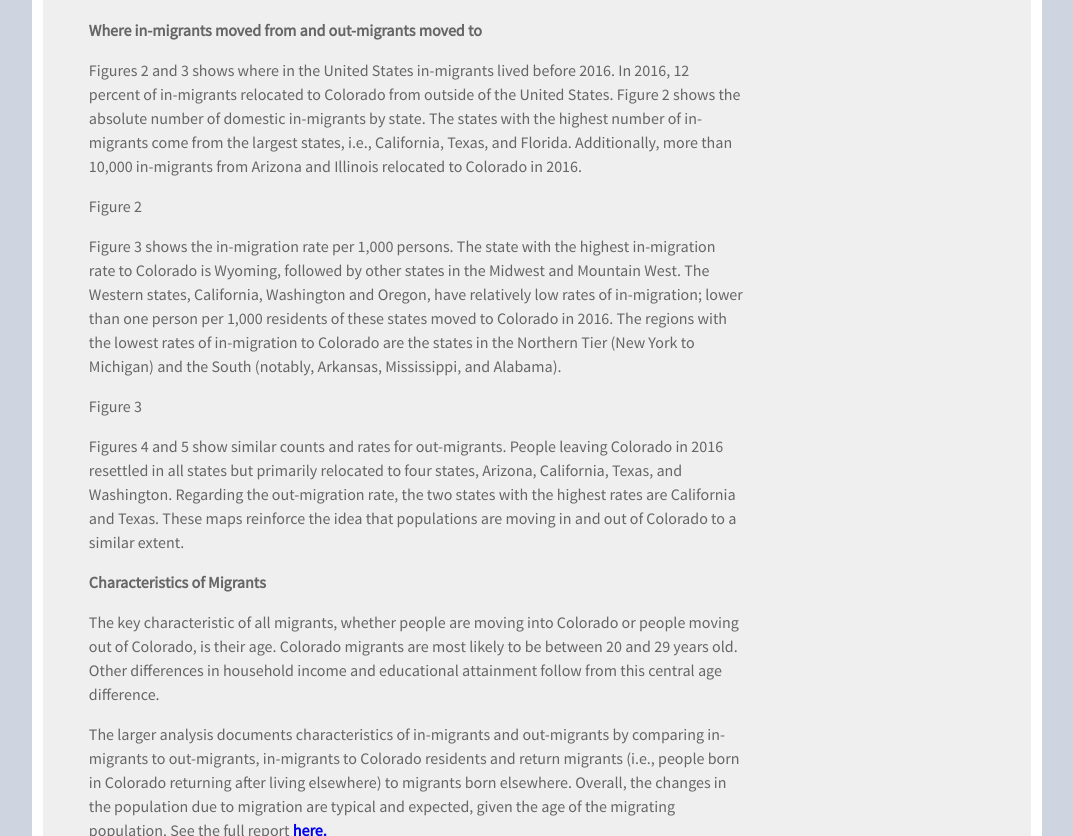
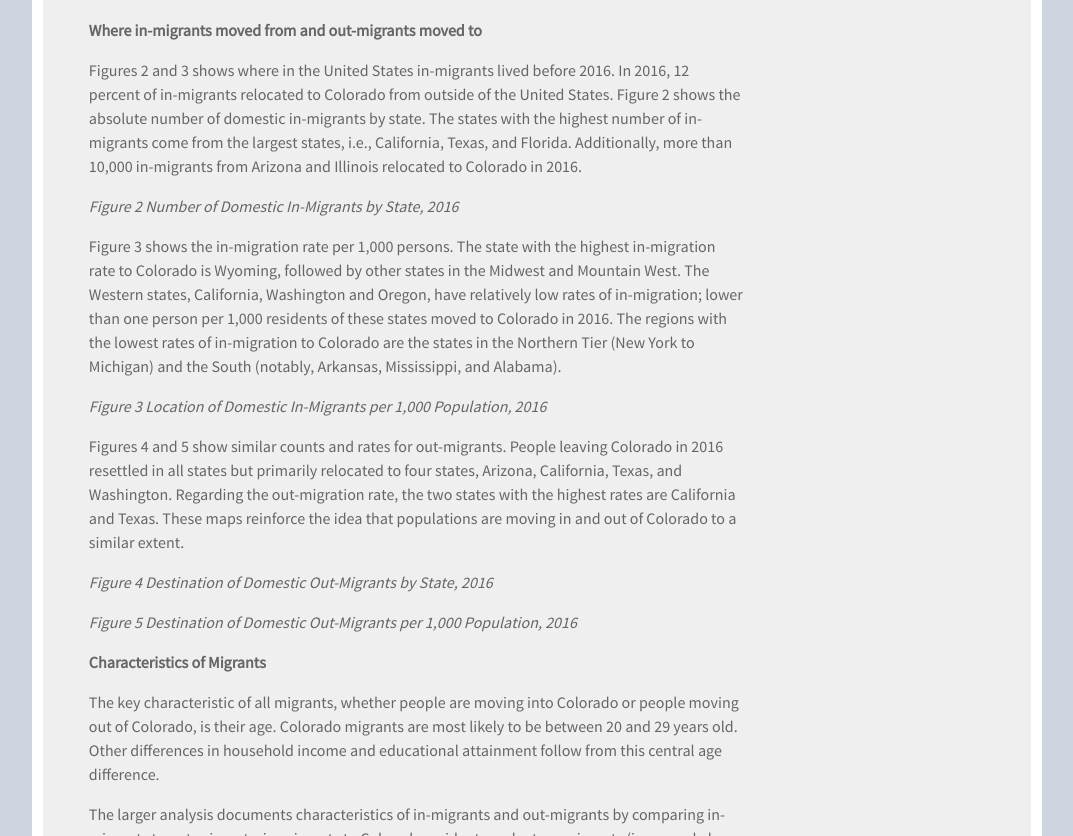
Before and after one commit to TBleess/Website_New, a Jekyll site: the page built from _posts/2018-10-19-Characteristics-of-Colorado-Migrants.md, in a window 1280 px wide and 900 px high, scrolled down 1724 px, cut to the strip 64-900 px from the top of the window. Shown: the whole strip, without its empty margins (103-1176 px from the left). Built offline with Jekyll 4.4.1, drawn with Linux system fonts in a browser that asks for light colours.

Commit message:
Update 2018-10-19-Characteristics-of-Colorado-Migrants.md

```diff
--- a/_posts/2018-10-19-Characteristics-of-Colorado-Migrants.md
+++ b/_posts/2018-10-19-Characteristics-of-Colorado-Migrants.md
@@ -32,18 +32,22 @@
 
 Figures 2 and 3 shows where in the United States in-migrants lived before 2016.  In 2016, 12 percent of in-migrants relocated to Colorado from outside of the United States.  Figure 2 shows the absolute number of domestic in-migrants by state.  The states with the highest number of in-migrants come from the largest states, i.e., California, Texas, and Florida.  Additionally, more than 10,000 in-migrants from Arizona and Illinois relocated to Colorado in 2016.
 
-Figure 2
+*Figure 2 Number of Domestic In-Migrants by State, 2016*
 
 Figure 3 shows the in-migration rate per 1,000 persons.  The state with the highest in-migration rate to Colorado is Wyoming, followed by other states in the Midwest and Mountain West.  The Western states, California, Washington and Oregon, have relatively low rates of
 in-migration; lower than one person per 1,000 residents of these states moved to Colorado in 2016.  The regions with the lowest rates of
 in-migration to Colorado are the states in the Northern Tier (New York to Michigan) and the South (notably, Arkansas, Mississippi, and
 Alabama).
 
-Figure 3
+*Figure 3 Location of Domestic In-Migrants per 1,000 Population, 2016*
 
 Figures 4 and 5 show similar counts and rates for out-migrants.  People leaving Colorado in 2016 resettled in all states but primarily
 relocated to four states, Arizona, California, Texas, and Washington.  Regarding the out-migration rate, the two states with the highest
 rates are California and Texas.  These maps reinforce the idea that populations are moving in and out of Colorado to a similar extent.
+
+*Figure 4 Destination of Domestic Out-Migrants by State, 2016*
+
+*Figure 5 Destination of Domestic Out-Migrants per 1,000 Population, 2016*
 
 **Characteristics of Migrants**
 
```
